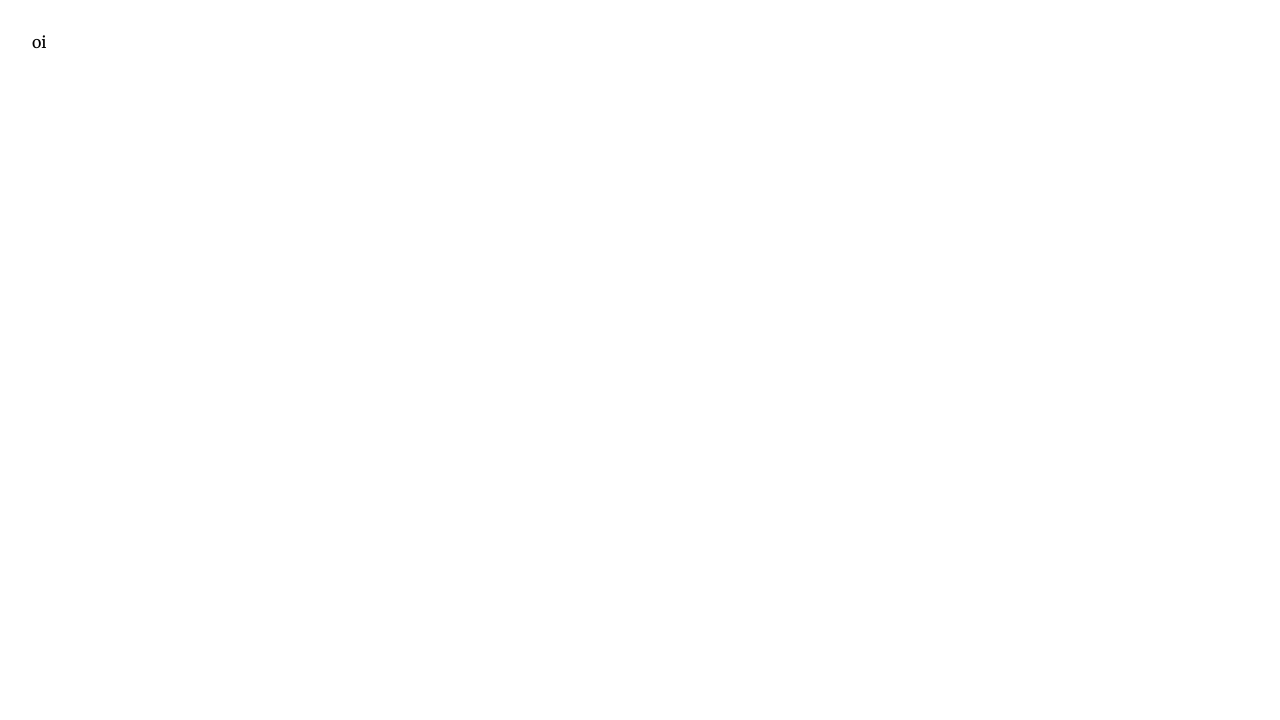
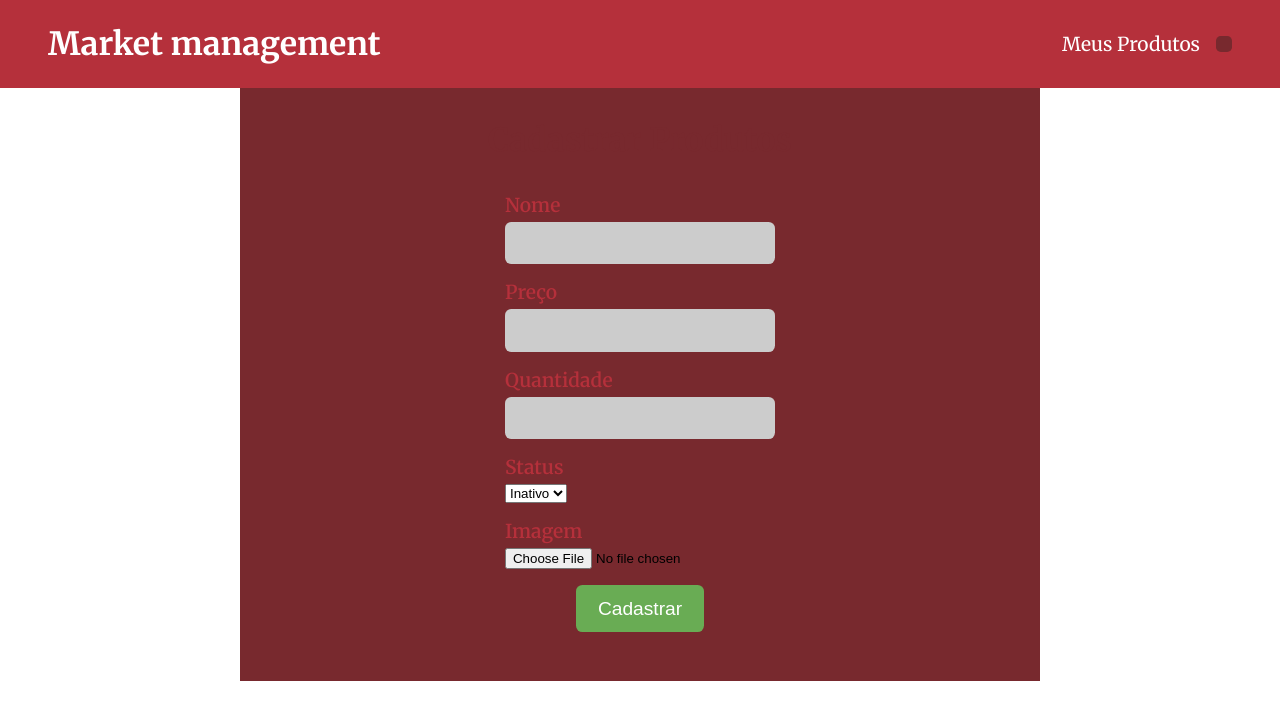
Before and after one commit to glsanto-s/market-management-front, a React (Vite) app: page /cadastrar-produto in a window 1280 px wide. Shown: the top 720 px of the page. Built offline with nearby package versions, Linux system fonts and the light colour scheme.

Commit message:
Criando parte de cadastrar produtos e listar produtos

```diff
--- a/src/App.css
+++ b/src/App.css
@@ -7,16 +7,14 @@
   padding: 0;
 }
 
-#root {
-  max-width: 1280px;
-  margin: 0 auto;
-  padding: 2rem;
-  /* text-align: center; */
-}
-
 body {
   font-family: 'Merriweather', serif;
   font-style: normal;
+}
+
+img {
+  display: block;
+  max-width: 100%;
 }
 
 a {
--- a/src/App.jsx
+++ b/src/App.jsx
@@ -4,6 +4,7 @@ import './App.css';
 import CadastroVendedor from './pages/Cadastro/Cadastro';
 import Login from './pages/Login/Login';
 import CadastroProduto from './pages/CadastroProduto/CadastroProduto';
+import ListarProduto from './pages/ListarProduto/ListarProduto';
 
 function App() {
   return (
@@ -13,6 +14,7 @@ function App() {
           <Route path="/" element={<Login />} />
           <Route path="/cadastrar" element={<CadastroVendedor />} />
           <Route path="/cadastrar-produto" element={<CadastroProduto />} />
+          <Route path="/meus-produtos" element={<ListarProduto />} />
         </Routes>
       </GlobalContext>
     </BrowserRouter>
--- a/src/css/components/input.module.css
+++ b/src/css/components/input.module.css
@@ -4,10 +4,9 @@
 }
 
 .input label {
-    color: #B5303B;
+  color: #b5303b;
   font-size: 1.2rem;
   font-weight: 600;
-    font-family: Arial;
 }
 
 .input input {
@@ -20,7 +19,7 @@
 
 .input input:focus {
   outline: none;
-    border-color: #B5303B;
+  border-color: #b5303b;
   background: #fff;
   box-shadow: 0 0 0 3px #eb949b;
 }
--- /dev/null
+++ b/src/css/layout/Header.module.css
@@ -0,0 +1,82 @@
+.header {
+  background: #b5303b;
+  padding: 1rem 3rem;
+  display: flex;
+  align-items: center;
+  justify-content: space-between;
+  gap: 1rem;
+  position: relative;
+}
+
+.titulo {
+  color: #fff;
+}
+
+.user,
+.content > a {
+  color: #fff;
+  font-size: 1.2rem;
+  cursor: pointer;
+  padding: 1rem 0;
+}
+
+.user {
+  padding: 0.5rem;
+  background: #78292e;
+  border-radius: 0.3rem;
+}
+
+.user:hover {
+  background: #c44f56;
+  border-radius: 0.3rem 0.3rem 0 0.3rem;
+}
+
+.content {
+  display: flex;
+  align-items: center;
+  gap: 1rem;
+}
+
+.nav {
+  position: absolute;
+  top: 56px;
+  right: 48px;
+  background: #78292e;
+  padding: 1rem;
+  border-radius: 0 0 8px 8px;
+  z-index: 10;
+  opacity: 0;
+  visibility: hidden;
+  transform: translateY(10px);
+  transition: opacity 0.3s ease, transform 0.3s ease, visibility 0.3s;
+}
+
+.user:hover .nav {
+  opacity: 1;
+  visibility: visible;
+  transform: translateY(0);
+}
+
+.nav ul {
+  display: grid;
+  gap: 0.5rem;
+}
+
+.nav li {
+  font-size: 0.8rem;
+  color: #fff;
+  display: flex;
+  align-items: center;
+  justify-content: space-between;
+  gap: 0.5rem;
+}
+
+.divider {
+  height: 2px;
+  width: 8px;
+  background: #78292e;
+}
+
+.navActive {
+  border-bottom: 2px solid #fff;
+}
--- a/src/css/pages/CadastroProduto.module.css
+++ b/src/css/pages/CadastroProduto.module.css
@@ -0,0 +1,51 @@
+.cadastro {
+  display: grid;
+  max-width: 800px;
+  justify-content: center;
+  margin: 0 auto;
+  padding: 2rem 1rem;
+  gap: 1rem;
+  background-color: #78292e;
+}
+
+.titulo {
+  font-size: 2rem;
+  color: #78292e;
+}
+
+.forms {
+  display: grid;
+  gap: 1rem;
+  padding: 1rem;
+  border: 1px solid #78292e;
+  border-radius: 0.5rem;
+}
+
+.imagem,
+.status {
+  display: grid;
+  gap: 0.3rem;
+}
+
+.imagem label,
+.status h2 {
+  color: #b5303b;
+  font-size: 1.2rem;
+  font-weight: 600;
+}
+
+.status {
+  justify-self: start;
+}
+
+.button {
+  justify-self: center;
+}
+
+.error {
+  color: red;
+}
+
+.sucess {
+  color: green;
+}
--- /dev/null
+++ b/src/css/pages/ListarProduto.module.css
@@ -0,0 +1,68 @@
+.listarProduto {
+  display: grid;
+  /* max-width: 800px; */
+  justify-content: center;
+  margin: 0 auto;
+  padding: 2rem 1rem;
+  gap: 1rem;
+}
+
+.titulo {
+  font-size: 2rem;
+  color: #78292e;
+  justify-self: center;
+}
+
+.content {
+  display: grid;
+  grid-template-columns: 1fr 1fr 1fr;
+  gap: 1rem;
+  justify-self: center;
+}
+
+.produtos {
+  display: grid;
+  padding: 1rem;
+  gap: 1rem;
+  border: 1px solid #78292e;
+  border-radius: 0.5rem;
+}
+
+.produtos p {
+  color: #78292e;
+  font-weight: 600;
+}
+
+.produtos span {
+  color: #000;
+}
+
+.produtos img {
+  border-radius: 0.5rem;
+  max-width: 200px;
+}
+
+.content a {
+  justify-self: end;
+  font-size: 0.8rem;
+  text-decoration: underline;
+  color: blue;
+  align-self: start;
+}
+
+.venda {
+  font-size: 0.8rem;
+  padding: 0.5rem;
+  border-radius: 0.5rem;
+  background: #69ac54;
+  border: none;
+  color: #fff;
+  cursor: pointer;
+  align-self: end;
+}
+
+.venda:hover,
+.venda:focus {
+  outline: none;
+  box-shadow: 0 0 0 3px #cbf2bf, 0 0 0 4px #25720e;
+}
--- a/src/layout/Header.jsx
+++ b/src/layout/Header.jsx
@@ -1,14 +1,38 @@
-import React from "react";
+import React from 'react';
+import styles from '../css/layout/Header.module.css';
+import { UserContext } from '../UserContext';
+import { NavLink, useNavigate } from 'react-router-dom';
 
-const Header = () =>{
+const Header = () => {
+  const { user, setUser } = React.useContext(UserContext);
+  const navigate = useNavigate();
 
-    return(
-        <>
-            <header>
-                <h1>Ms Market Managemente</h1>
-            </header>
-        </>
-    );
+  const loggout = () => {
+    localStorage.removeItem('user');
+    setUser({ isLogin: false, nome: '', id: '0', token: '' });
+    navigate('/');
+  };
+
+  return (
+    <header className={styles.header}>
+      <h1 className={styles.titulo}>Market management</h1>
+      <div className={styles.content}>
+        <NavLink to="/meus-produtos" end>
+          Meus Produtos
+        </NavLink>
+        <div className={styles.user}>
+          {user.nome}
+          <nav className={styles.nav}>
+            <div className={styles.arrow}></div>
+            <ul>
+              <li onClick={loggout}>
+                Sair <span>→</span>
+              </li>
+            </ul>
+          </nav>
+        </div>
+      </div>
+    </header>
+  );
 };
-
 export default Header;
--- a/src/pages/CadastroProduto/CadastroProduto.jsx
+++ b/src/pages/CadastroProduto/CadastroProduto.jsx
@@ -1,11 +1,132 @@
 import React from 'react';
 import styles from '../../css/pages/CadastroProduto.module.css';
+import Header from '../../layout/Header';
+import Input from '../../components/input';
+import { UserContext } from '../../UserContext';
+import Button from '../../components/button';
 
 const CadastroProduto = () => {
+  const { user } = React.useContext(UserContext);
+  const [error, setError] = React.useState('');
+  const [sucess, setSucess] = React.useState('');
+
+  const [forms, setForms] = React.useState({
+    nome: '',
+    preco: '',
+    quantidade: '',
+    status: 'Ativo',
+    imagem: null,
+    id_vendedor: user.id,
+  });
+
+  const handleChange = ({ target }) => {
+    const { id, value } = target;
+    setForms({ ...forms, [id]: value });
+  };
+
+  const handleSubmit = async (e) => {
+    e.preventDefault();
+    try {
+      const formData = new FormData();
+      formData.append('nome', forms.nome);
+      formData.append('preco', forms.preco);
+      formData.append('quantidade', forms.quantidade);
+      formData.append('status', forms.status);
+      formData.append('imagem', forms.imagem);
+      formData.append('id_vendedor', forms.id_vendedor);
+
+      const response = await fetch('http://192.168.0.100:8888/api/produtos', {
+        method: 'POST',
+        headers: {
+          Authorization: `Bearer ${user.token}`,
+        },
+        body: formData,
+      });
+
+      const data = await response.json();
+
+      if (!response.ok) {
+        console.error('Erro na resposta:', data.message);
+        setError(data.message);
+        return;
+      } else {
+        console.log('deu certo', data);
+        setSucess(data.message);
+      }
+    } catch (e) {
+      console.log('error', e.error);
+    }
+    console.log(forms);
+  };
+
   return (
-    <section className={styles.cadastro}>
-      <p>oi</p>
-    </section>
+    <>
+      <Header />
+      <section className={styles.cadastro}>
+        <h1 className={styles.titulo}>Cadastrar Produtos</h1>
+        <form className={styles.forms} onSubmit={handleSubmit}>
+          <Input
+            id="nome"
+            label="Nome"
+            type="nome"
+            onChange={handleChange}
+            value={forms.nome}
+            required
+            className={styles.input}
+          />
+          <Input
+            id="preco"
+            label="Preço"
+            type="number"
+            onChange={handleChange}
+            value={forms.preco}
+            required
+            className={styles.input}
+          />
+          <Input
+            id="quantidade"
+            label="Quantidade"
+            type="number"
+            onChange={handleChange}
+            value={forms.quantidade}
+            required
+            className={styles.input}
+          />
+          <div className={styles.status}>
+            <h2>Status</h2>
+            <select
+              name="status"
+              id="status"
+              onChange={(e) => setForms({ ...forms, status: e.target.value })}
+              value={forms.status}
+            >
+              <option value="Inativo" selected>
+                Ativo
+              </option>
+              <option value="Ativo">Inativo</option>
+            </select>
+          </div>
+
+          <div className={styles.imagem}>
+            <label htmlFor="imagem">Imagem</label>
+            <input
+              type="file"
+              name="imagem"
+              onChange={(e) =>
+                setForms((prev) => ({ ...prev, imagem: e.target.files[0] }))
+              }
+              required
+            />
+          </div>
+
+          <div className={styles.button}>
+            <Button texto="Cadastrar" />
+          </div>
+          {error ? <p className={styles.error}>{error}</p> : null}
+          {sucess ? <p className={styles.sucess}>{sucess}</p> : null}
+        </form>
+      </section>
+    </>
   );
 };
 
--- /dev/null
+++ b/src/pages/ListarProduto/ListarProduto.jsx
@@ -0,0 +1,83 @@
+import React from 'react';
+import Header from '../../layout/Header';
+import styles from '../../css/pages/ListarProduto.module.css';
+import { UserContext } from '../../UserContext';
+import { Link } from 'react-router-dom';
+import Button from '../../components/button';
+
+const ListarProduto = () => {
+  const { user } = React.useContext(UserContext);
+  const [dados, setDados] = React.useState(null);
+
+  React.useEffect(() => {
+    setDados(null);
+    const produtosFetch = async () => {
+      try {
+        const response = await fetch('http://192.168.0.100:8888/api/produtos', {
+          method: 'GET',
+          headers: {
+            Authorization: `Bearer ${user.token}`,
+          },
+        });
+        const data = await response.json();
+
+        if (response.ok) {
+          console.log('deu certo', data);
+          setDados(data);
+        } else {
+          console.log('deu errado', data);
+          setDados(null);
+        }
+      } catch (e) {
+        console.log('error', e);
+        setDados(null);
+      }
+    };
+    produtosFetch();
+  }, [user.token]);
+
+  return (
+    <>
+      <Header />
+      <section className={styles.listarProduto}>
+        <h1 className={styles.titulo}>Meus Produtos</h1>
+        <div className={styles.content}>
+          {dados ? (
+            dados.map((item) => {
+              let nomeArquivo = '';
+
+              if (item.imagem) {
+                const partes = item.imagem.replace(/\\/g, '/').split('/');
+                nomeArquivo = partes[partes.length - 1];
+              }
+
+              return (
+                <div
+                  key={`${item.id}${item.id_vendedor}`}
+                  className={styles.produtos}
+                >
+                  <p>
+                    Nome: <span>{item.nome}</span>
+                  </p>
+                  {nomeArquivo ? (
+                    <img
+                      src={`http://127.0.0.1:8888/api/produtos/uploads/${nomeArquivo}`}
+                      alt={item.nome}
+                    />
+                  ) : null}
+
+                  <Link to={`/produto/${item.id}`}>Ver detalhes</Link>
+                  <button className={styles.venda}>Realizar venda</button>
+                </div>
+              );
+            })
+          ) : (
+            <p className={styles.error}>Nenhum Produto Cadastrado</p>
+          )}
+        </div>
+      </section>
+    </>
+  );
+};
+
+export default ListarProduto;
```
Lines whose indentation alone changed are shown as unchanged.
